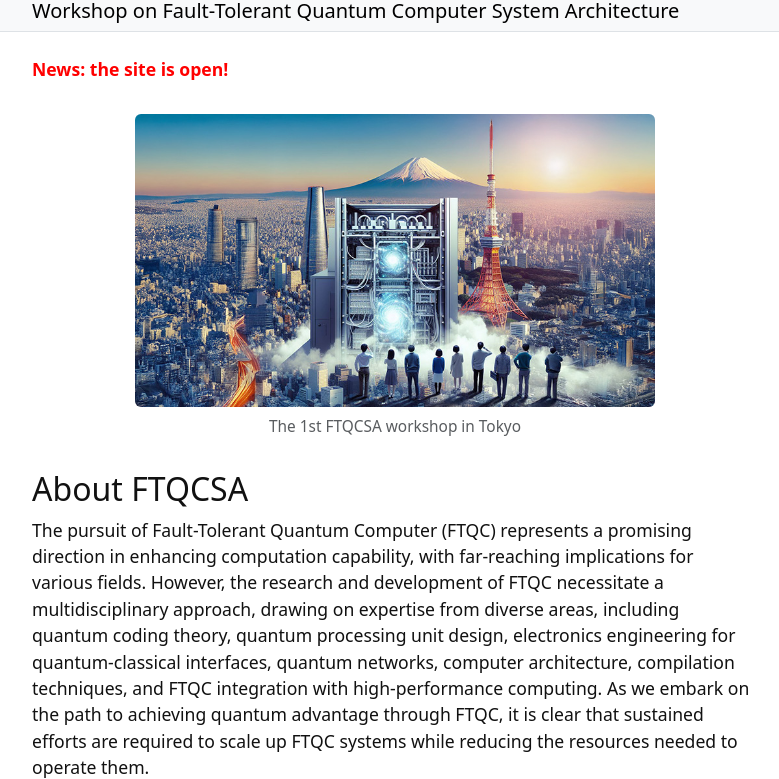
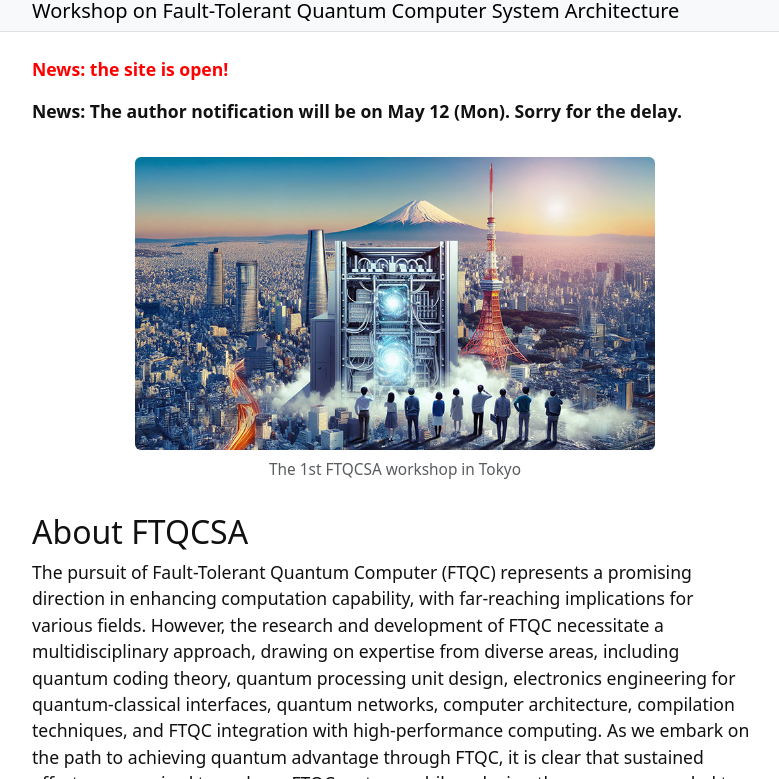
Before and after one commit to ftqcsa/ftqcsa.github.io, a Jekyll site: the page built from index.md, in a window 1280 px wide and 900 px high, cut to the strip 121-900 px from the top of the window. Shown: the whole strip, without its empty margins (245-1024 px from the left). Built offline with Jekyll 4.4.1, drawn with Linux system fonts in a browser that asks for light colours.

Commit message:
Update index.md

```diff
--- a/index.md
+++ b/index.md
@@ -9,6 +9,8 @@
 
 # Workshop on Fault-Tolerant Quantum Computer System Architecture
 {:style="display: none;"}
+
+__News: The author notification will be on May 12 (Mon). Sorry for the delay.__
 
 {% include figure.html img="ftqcsa2025.jpg" alt="FTQCSA2025" caption="The 1st FTQCSA workshop in Tokyo" width="75%" %}
 
```
